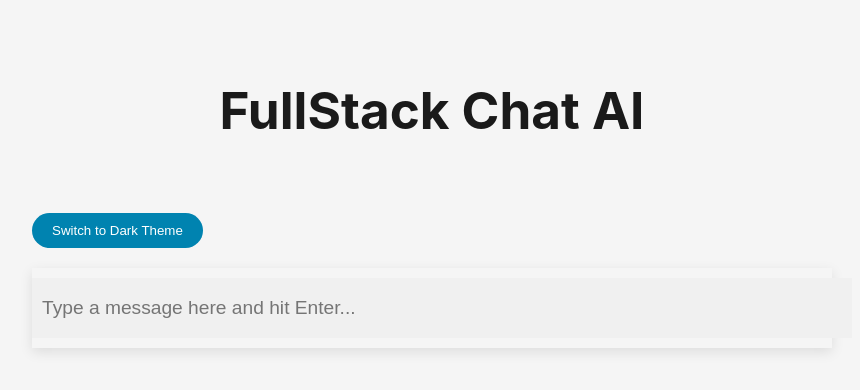
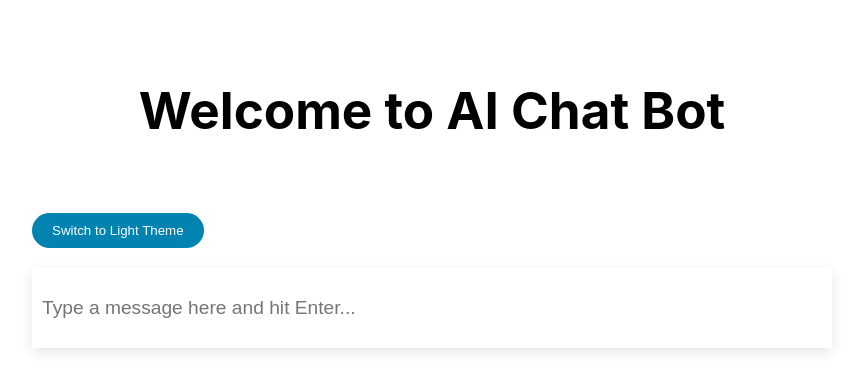
Before and after one commit to SimplyAditya/aiChatbot, a React (Vite) app in the folder frontend/: page / in a window 1280 px wide. Shown: the top 390 px of the page, without its empty margins (208-1068 px from the left). Built offline with nearby package versions, Linux system fonts and the light colour scheme.

Commit message:
minor changes

```diff
--- a/frontend/src/App.jsx
+++ b/frontend/src/App.jsx
@@ -1,29 +1,30 @@
 import { useState, useEffect } from "react";
 import "./App.css";
+import ReactMarkdown from "react-markdown";
 
 function App() {
   const [message, setMessage] = useState("");
   const [chats, setChats] = useState([]);
   const [isTyping, setIsTyping] = useState(false);
-  const [theme, setTheme] = useState("light"); // State to handle the theme
+  const [theme, setTheme] = useState("dark");
 
-  useEffect(() => {
-    document.documentElement.setAttribute('data-theme', theme);
-  }, [theme]);
-
+  // Toggle between light and dark themes
   const toggleTheme = () => {
-    setTheme(theme === "light" ? "dark" : "light");
+    const newTheme = theme === "dark" ? "light" : "dark";
+    setTheme(newTheme);
+    document.documentElement.setAttribute("data-theme", newTheme);
   };
 
   const chat = async (e, message) => {
     e.preventDefault();
+
     if (!message) return;
     setIsTyping(true);
     scrollTo(0, 1e10);
 
-    let msgs = [...chats];
-    msgs.push({ role: "user", content: message });
-    setChats(msgs);
+    let newChats = [...chats];
+    newChats.push({ role: "user", content: message });
+    setChats(newChats);
 
     setMessage("");
 
@@ -33,13 +34,13 @@
         "Content-Type": "application/json",
       },
       body: JSON.stringify({
-        chats: msgs,
+        chats: newChats,
       }),
     })
       .then((response) => response.json())
       .then((data) => {
         if (typeof data.output === "string") {
-          let updatedChats = [...chats];
+          let updatedChats = [...newChats];
           updatedChats.push({ role: "bot", content: data.output });
           setChats(updatedChats);
         } else {
@@ -55,13 +56,14 @@
 
   return (
     <main>
-      <h1>FullStack Chat AI</h1>
+      <h1>Welcome to AI Chat Bot</h1>
 
       {/* Theme toggle button */}
-      <button onClick={toggleTheme} className="theme-toggle">
-        Switch to {theme === "light" ? "Dark" : "Light"} Theme
+      <button className="theme-toggle" onClick={toggleTheme}>
+        Switch to {theme === "dark" ? "Light" : "Dark"} Theme
       </button>
 
+      {/* Chat section */}
       <section>
         {Array.isArray(chats) && chats.length
           ? chats.map((chat, index) => (
@@ -70,19 +72,25 @@
                   <b>{chat.role.toUpperCase()}</b>
                 </span>
                 <span>:</span>
-                <span>{chat.content}</span>
+                {chat.role === "bot" ? (
+                  <ReactMarkdown>{chat.content}</ReactMarkdown>
+                ) : (
+                  <span>{chat.content}</span>
+                )}
               </p>
             ))
           : ""}
       </section>
 
+      {/* Typing indicator */}
       <div className={isTyping ? "" : "hide"}>
         <p>
-          <i>{isTyping ? "Typing" : ""}</i>
+          <i>{isTyping ? "Typing..." : ""}</i>
         </p>
       </div>
 
-      <form action="" onSubmit={(e) => chat(e, message)}>
+      {/* Input form */}
+      <form onSubmit={(e) => chat(e, message)}>
         <input
           type="text"
           name="message"
--- a/frontend/src/index.css
+++ b/frontend/src/index.css
@@ -7,7 +7,7 @@
   --input-bg-light: #f0f0f0;
   --text-color-dark: rgba(255, 255, 255, 0.87);
   --bg-dark: #242424;
-  --secondary-bg-dark: darkslategray;
+  --secondary-bg-dark: rgba(42, 150, 28, 0.712);
   --input-bg-dark: rgb(28, 23, 23);
   --border-radius: 25px;
   --box-shadow: rgba(0, 0, 0, 0.1) 0px 4px 12px;
@@ -141,7 +141,6 @@
   box-shadow: 0 0 10px rgba(0, 131, 176, 0.5);
 }
 
-/* Animations */
 @keyframes fadeInUp {
   from {
     opacity: 0;
```
